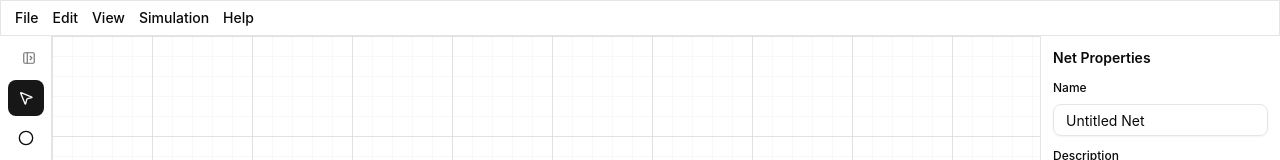
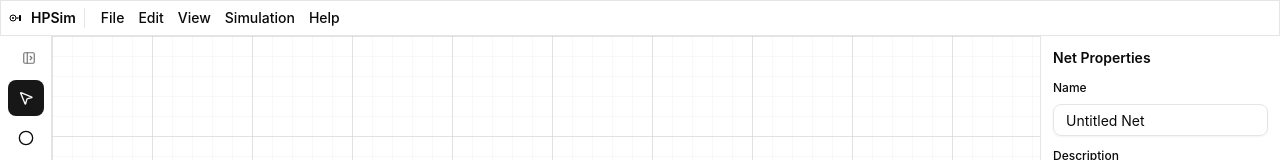
Before and after one commit to jeremybacher/hpsim, a Next.js app: page / in a window 1280 px wide. Shown: the top 160 px of the page. Built offline with nearby package versions, Linux system fonts and the light colour scheme.

Commit message:
fix: logo and grid

```diff
--- a/src/app/layout.tsx
+++ b/src/app/layout.tsx
@@ -5,7 +5,10 @@ import "./globals.css";
 
 export const metadata: Metadata = {
   title: "HPSim - Petri Net Editor & Simulator",
-  description: "Browser-based Petri Net editor and simulator",
+  description: "Web-based Petri net editor and simulator with HOldPetriSim .hps file compatibility",
+  icons: {
+    icon: "/logo.svg",
+  },
 };
 
 export default function RootLayout({
--- a/src/components/canvas/Canvas.tsx
+++ b/src/components/canvas/Canvas.tsx
@@ -243,12 +243,14 @@ export function Canvas() {
 
     // Dragging elements
     if (dragStartRef.current) {
-      const dx = worldPos.x - dragStartRef.current.x;
-      const dy = worldPos.y - dragStartRef.current.y;
-      if (Math.abs(dx) > 2 || Math.abs(dy) > 2) {
+      const snapped = snapPosition(worldPos);
+      const anchor = snapPosition({ x: dragStartRef.current.x, y: dragStartRef.current.y });
+      const dx = snapped.x - anchor.x;
+      const dy = snapped.y - anchor.y;
+      if (Math.abs(dx) > 0 || Math.abs(dy) > 0) {
         moveElements(dragStartRef.current.ids, { x: dx, y: dy });
-        dragStartRef.current.x = worldPos.x;
-        dragStartRef.current.y = worldPos.y;
+        dragStartRef.current.x = snapped.x;
+        dragStartRef.current.y = snapped.y;
       }
       return;
     }
--- a/src/components/layout/EditorLayout.tsx
+++ b/src/components/layout/EditorLayout.tsx
@@ -45,6 +45,12 @@ export function EditorLayout() {
   const handleMobileOpen = async (e: React.ChangeEvent<HTMLInputElement>) => {
     const file = e.target.files?.[0];
     if (!file) return;
+    const ext = file.name.split('.').pop()?.toLowerCase();
+    if (ext !== 'hps' && ext !== 'json') {
+      toast.error(`Unsupported file type: .${ext}. Only .hps and .json files are supported.`);
+      if (mobileFileRef.current) mobileFileRef.current.value = '';
+      return;
+    }
     try {
       const buffer = await readFileAsArrayBuffer(file);
       const loadedNet = deserializeAuto(buffer);
@@ -73,9 +79,8 @@ export function EditorLayout() {
 
       {/* Mobile header */}
       <div className="flex md:hidden items-center gap-2 px-3 py-2 border-b bg-card">
-        <span className="text-sm font-semibold truncate flex-1">
-          {net.name || 'HPSim'}
-        </span>
+        <img src="/logo.svg" alt="HPSim" className="w-5 h-5 dark:invert" />
+        <span className="text-sm font-semibold truncate flex-1">HPSim</span>
         <input
           ref={mobileFileRef}
           type="file"
--- a/src/components/menubar/AppMenubar.tsx
+++ b/src/components/menubar/AppMenubar.tsx
@@ -105,6 +105,12 @@ export function AppMenubar({ onOpenSamples, onOpenExport, onOpenAnalysis, onOpen
   const handleOpen = async (e: React.ChangeEvent<HTMLInputElement>) => {
     const file = e.target.files?.[0];
     if (!file) return;
+    const ext = file.name.split('.').pop()?.toLowerCase();
+    if (ext !== 'hps' && ext !== 'json') {
+      toast.error(`Unsupported file type: .${ext}. Only .hps and .json files are supported.`);
+      if (fileInputRef.current) fileInputRef.current.value = '';
+      return;
+    }
     try {
       const buffer = await readFileAsArrayBuffer(file);
       const loadedNet = deserializeAuto(buffer);
@@ -155,6 +161,10 @@ export function AppMenubar({ onOpenSamples, onOpenExport, onOpenAnalysis, onOpen
       </AlertDialog>
 
       <Menubar className="border-b rounded-none px-2 h-9">
+        <div className="flex items-center gap-1.5 mr-2 pr-2 border-r">
+          <img src="/logo.svg" alt="HPSim" className="w-4 h-4 dark:invert" />
+          <span className="text-sm font-semibold">HPSim</span>
+        </div>
         <MenubarMenu>
           <MenubarTrigger className="text-sm py-1">File</MenubarTrigger>
           <MenubarContent>
```
Also changed, not shown: public/logo.svg (added).
